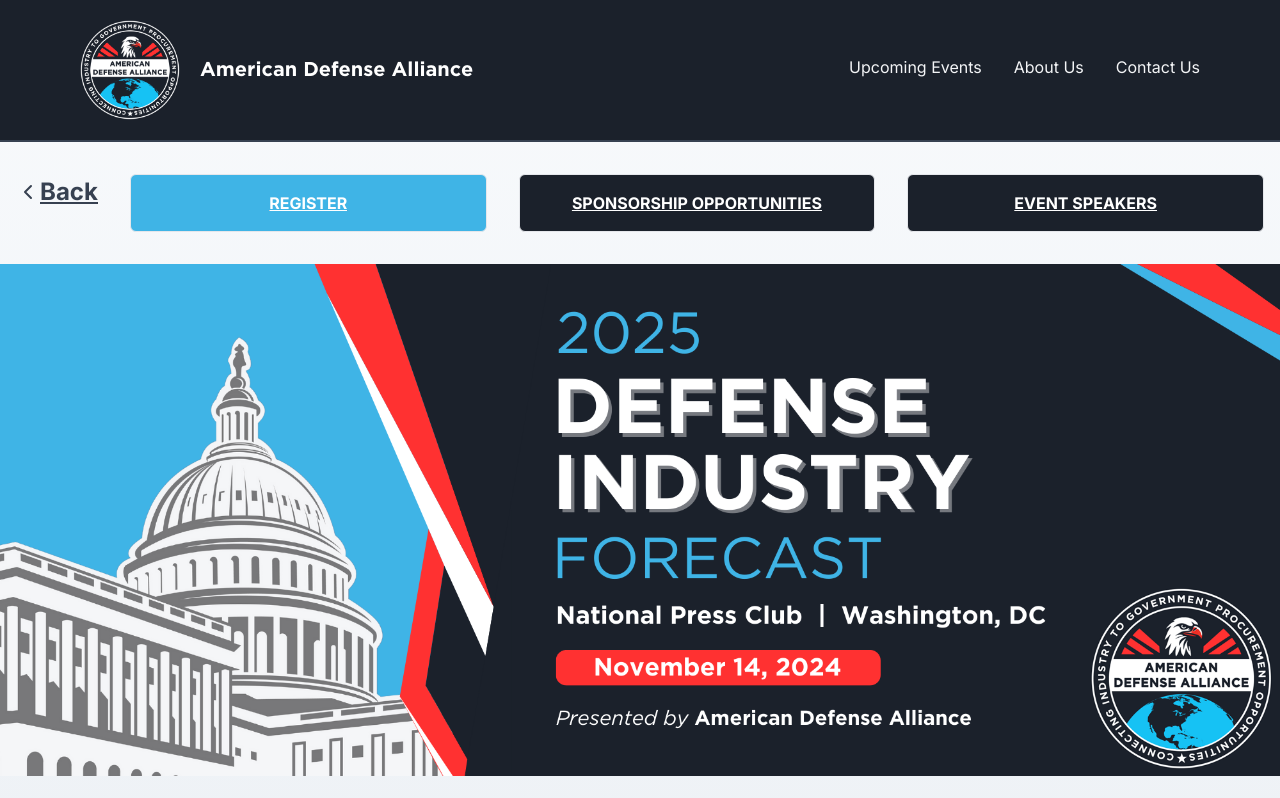
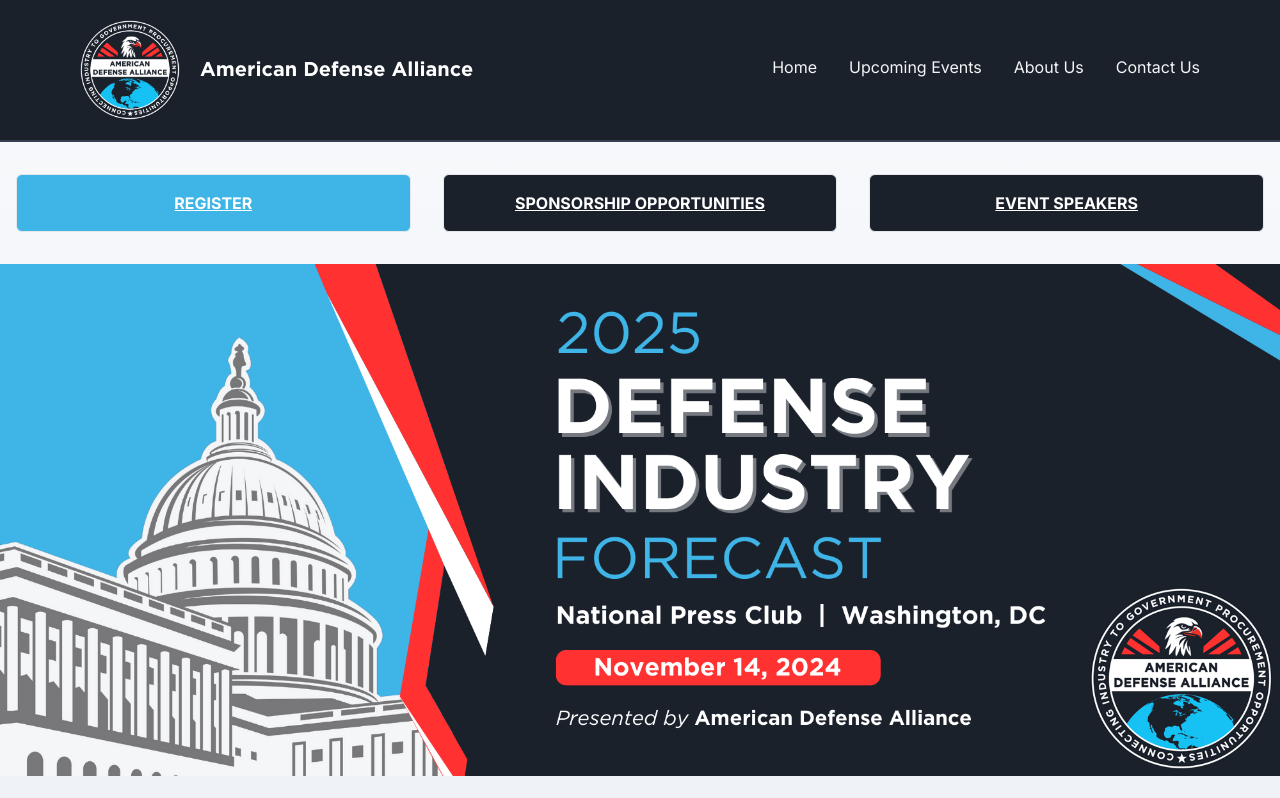
Before and after one commit to masonym/ada-website, a Next.js app: page /events/2025-defense-industry-forecast in a window 1280 px wide. Shown: the top 798 px of the page. Built offline with nearby package versions, Linux system fonts and the light colour scheme.

Commit message:
Added home to navbar, removed back from event page

```diff
--- a/src/app/events/[slug]/page.tsx
+++ b/src/app/events/[slug]/page.tsx
@@ -27,9 +27,6 @@ export default function EventPage({ params }: { params: { slug: string } }) {
   return (
     <div>
       <div className="max-container mx-auto pt-8 px-4 flex flex-row gap-8 items-start underline">
-        <Link href={`/events`} className="text-[24px] items-center font-bold text-gray-700 hover:text-gray-900 flex">
-          <ChevronLeft /> Back
-        </Link>
         <Button
           title="REGISTER"
           variant="btn_sqr_blue"
--- a/src/constants/index.ts
+++ b/src/constants/index.ts
@@ -1,6 +1,6 @@
 // NAVIGATION
 export const NAV_LINKS = [
-  // { href: '/', key: 'home', label: 'Home' },
+  { href: '/', key: 'home', label: 'Home' },
   // { href: '/', key: 'services', label: 'Services' },
   { href: '/events', key: 'upcoming_events', label: 'Upcoming Events' },
   { href: '/about', key: 'about ', label: 'About Us' },
```
